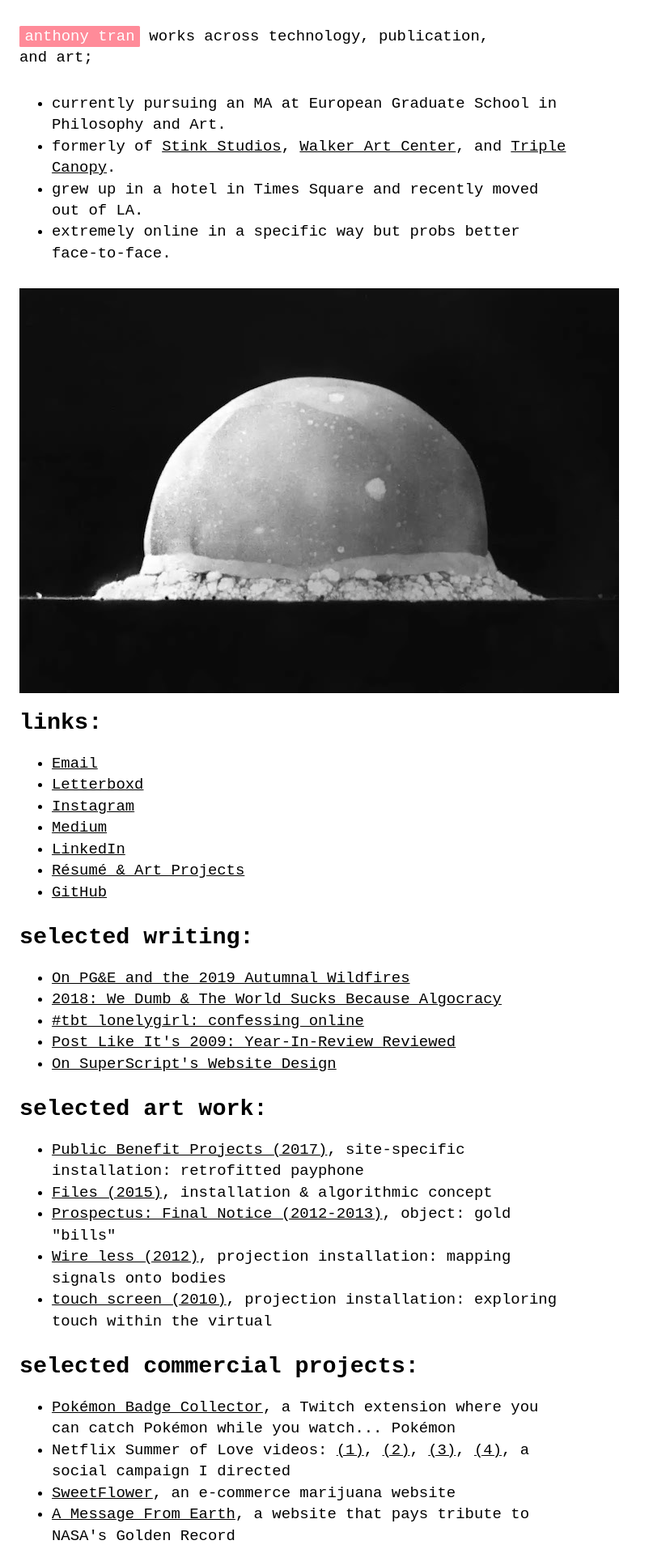
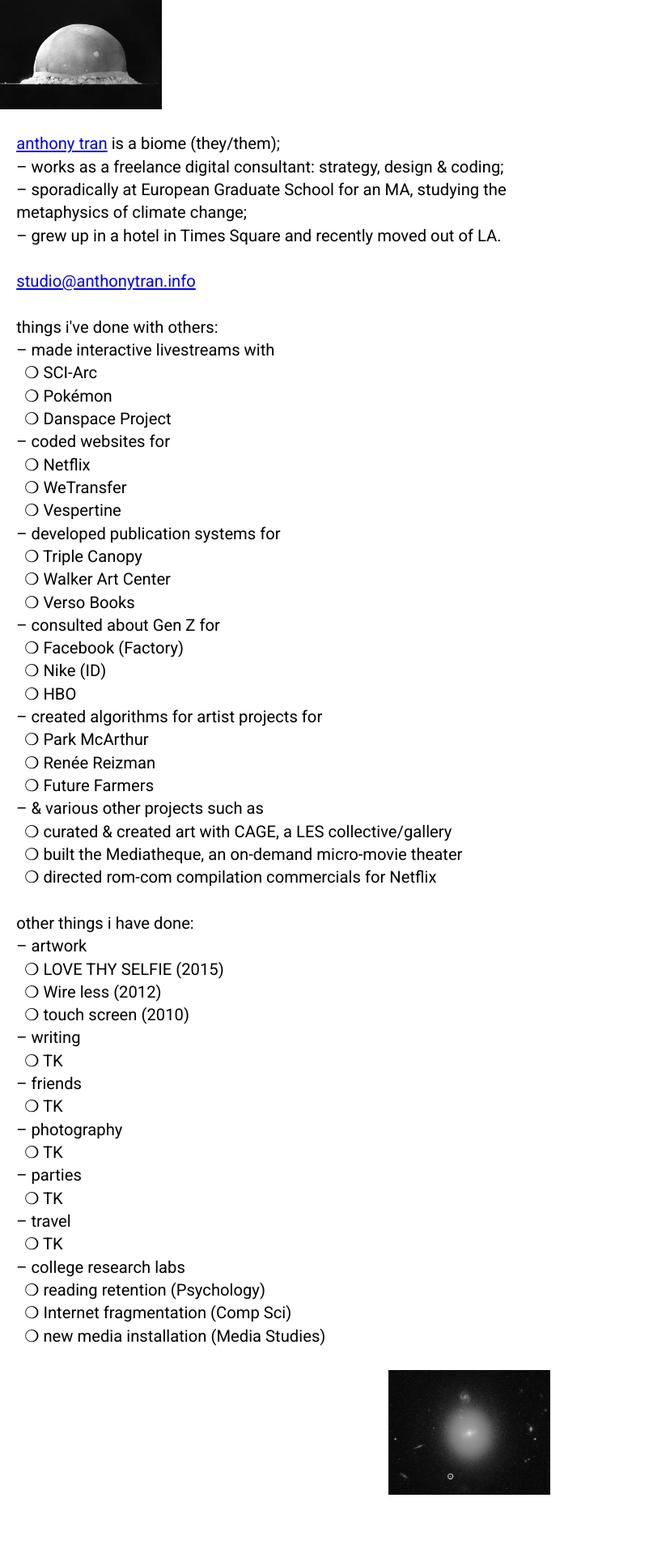
Before and after one commit to atran/atran.github.io, a Jekyll site: the page built from index.md, in a window 1280 px wide. Shown: the top 1913 px of the page at 81% size, without its empty margins (0-828 px from the left). Built offline with Jekyll 4.4.1, drawn with Linux system fonts in a browser that asks for light colours; some web fonts are replaced; after the commit the page ends 1846 px from its top, so only the background shows below that; some of the changed text lies outside the part shown.

Commit message:
change page to something simple

```diff
--- /dev/null
+++ b/_layouts/flat.html
@@ -0,0 +1,107 @@
+<head>
+	<title>Anthony Tran</title>
+	<meta name="viewport" content="width=device-width, initial-scale=1">
+  <meta name="description" content="Anthony Tran is a biome (they/them).">
+  <link href="https://fonts.googleapis.com/css2?family=Roboto&display=swap" rel="stylesheet">
+  <link rel="stylesheet" media="screen" href="https://cdnjs.cloudflare.com/ajax/libs/normalize/8.0.1/normalize.min.css" type="text/css" />
+	<script async src="https://www.googletagmanager.com/gtag/js?id=UA-36861842-1"></script>
+	<script>
+	  window.dataLayer = window.dataLayer || [];
+	  function gtag(){dataLayer.push(arguments);}
+	  gtag('js', new Date());
+
+	  gtag('config', 'UA-36861842-1');
+  </script>
+
+  <style>
+    body {
+      font-family: Roboto, monospace;
+      font-size: calc(1em + 0.33vw);
+      line-height: 1.4em;
+      max-width: 680px;
+    }
+    img {
+      width: 200px;
+    }
+    body > div {
+      margin-left: 1em;
+    }
+    img:last-child {
+      float: right;
+    }
+  </style>
+</head>
+<body>
+  <img src="/img/mushroom.jpg" />
+  <div>
+    <br />
+    <a href="/">anthony tran</a> is a biome (they/them);
+    <br />– works as a freelance digital consultant: strategy, design & coding;
+    <br />– sporadically at European Graduate School for an MA, studying the metaphysics of climate change;
+    <br />– grew up in a hotel in Times Square and recently moved out of LA.
+    <br /><br />
+    <a href="mailto:studio@anthonytran.info">studio@anthonytran.info</a>
+    <br /><br />
+    things i've done with others:
+    <br />– made interactive livestreams with
+      <br />&nbsp;&nbsp;❍ SCI-Arc
+      <br />&nbsp;&nbsp;❍ Pokémon
+      <br />&nbsp;&nbsp;❍ Danspace Project
+
+    <br />– coded websites for
+      <br />&nbsp;&nbsp;❍ Netflix
+      <br />&nbsp;&nbsp;❍ WeTransfer
+      <br />&nbsp;&nbsp;❍ Vespertine
+
+    <br />– developed publication systems for
+      <br />&nbsp;&nbsp;❍ Triple Canopy
+      <br />&nbsp;&nbsp;❍ Walker Art Center
+      <br />&nbsp;&nbsp;❍ Verso Books
+
+    <br />– consulted about Gen Z for
+      <br />&nbsp;&nbsp;❍ Facebook (Factory)
+      <br />&nbsp;&nbsp;❍ Nike (ID)
+      <br />&nbsp;&nbsp;❍ HBO
+
+    <br />– created algorithms for artist projects for
+      <br />&nbsp;&nbsp;❍ Park McArthur
+      <br />&nbsp;&nbsp;❍ Renée Reizman
+      <br />&nbsp;&nbsp;❍ Future Farmers
+
+    <br />– & various other projects such as
+      <br />&nbsp;&nbsp;❍ curated & created art with CAGE, a LES collective/gallery
+      <br />&nbsp;&nbsp;❍ built the Mediatheque, an on-demand micro-movie theater
+      <br />&nbsp;&nbsp;❍ directed rom-com compilation commercials for Netflix
+    <br /><br />
+    other things i have done:
+    <br />– artwork
+      <br />&nbsp;&nbsp;❍ LOVE THY SELFIE (2015)
+      <br />&nbsp;&nbsp;❍ Wire less (2012)
+      <br />&nbsp;&nbsp;❍ touch screen (2010)
+
+    <br />– writing
+      <br />&nbsp;&nbsp;❍ TK
+
+    <br />– friends
+      <br />&nbsp;&nbsp;❍ TK
+
+    <br />– photography
+      <br />&nbsp;&nbsp;❍ TK
+
+    <br />– parties
+      <br />&nbsp;&nbsp;❍ TK
+
+    <br />– travel
+      <br />&nbsp;&nbsp;❍ TK
+
+    <br />– college research labs
+      <br />&nbsp;&nbsp;❍ reading retention (Psychology)
+      <br />&nbsp;&nbsp;❍ Internet fragmentation (Comp Sci)
+      <br />&nbsp;&nbsp;❍ new media installation (Media Studies)
+    <br />
+    <br />
+
+  </div>
+  <img src="/img/merlin_171819477_8046ecf4-b092-458f-975a-5e0b2ac42da2-superJumbo.jpg" />
+</body>
+</html>
```
Also changed, not shown: index.md (+1 -1 lines), img/merlin_171819477_8046ecf4-b092-458f-975a-5e0b2ac42da2-superJumbo.jpg.
